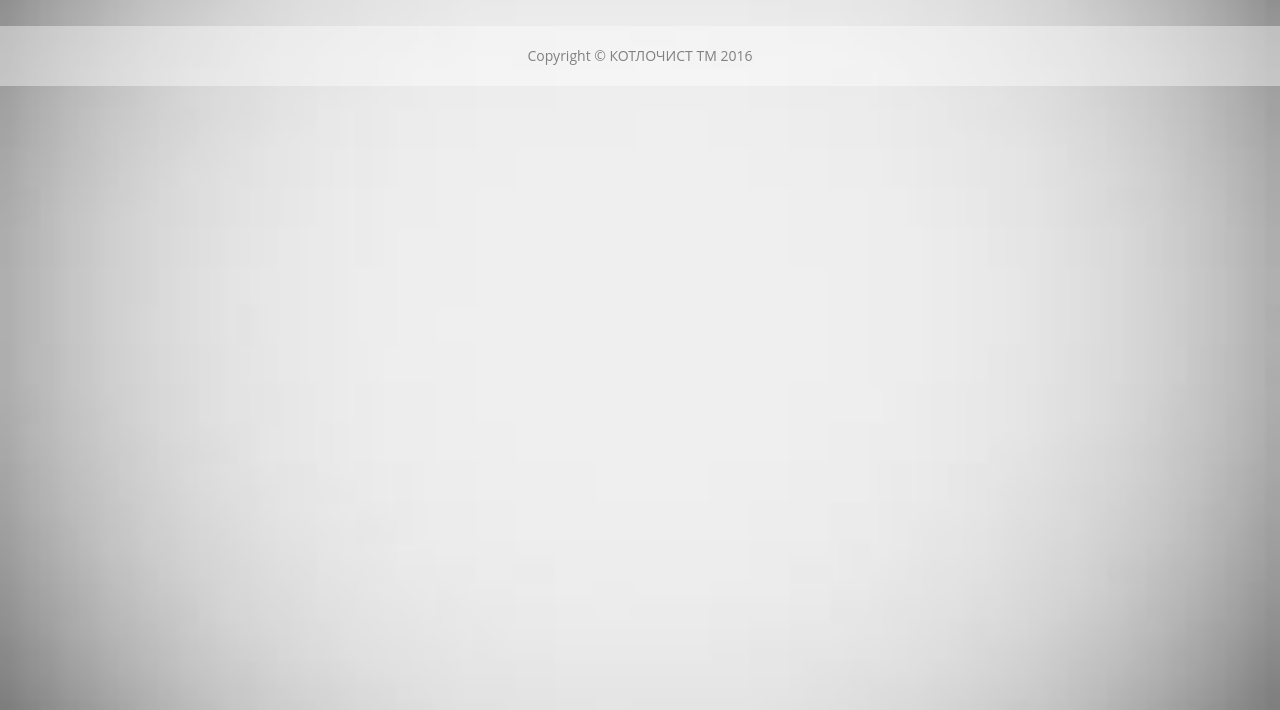
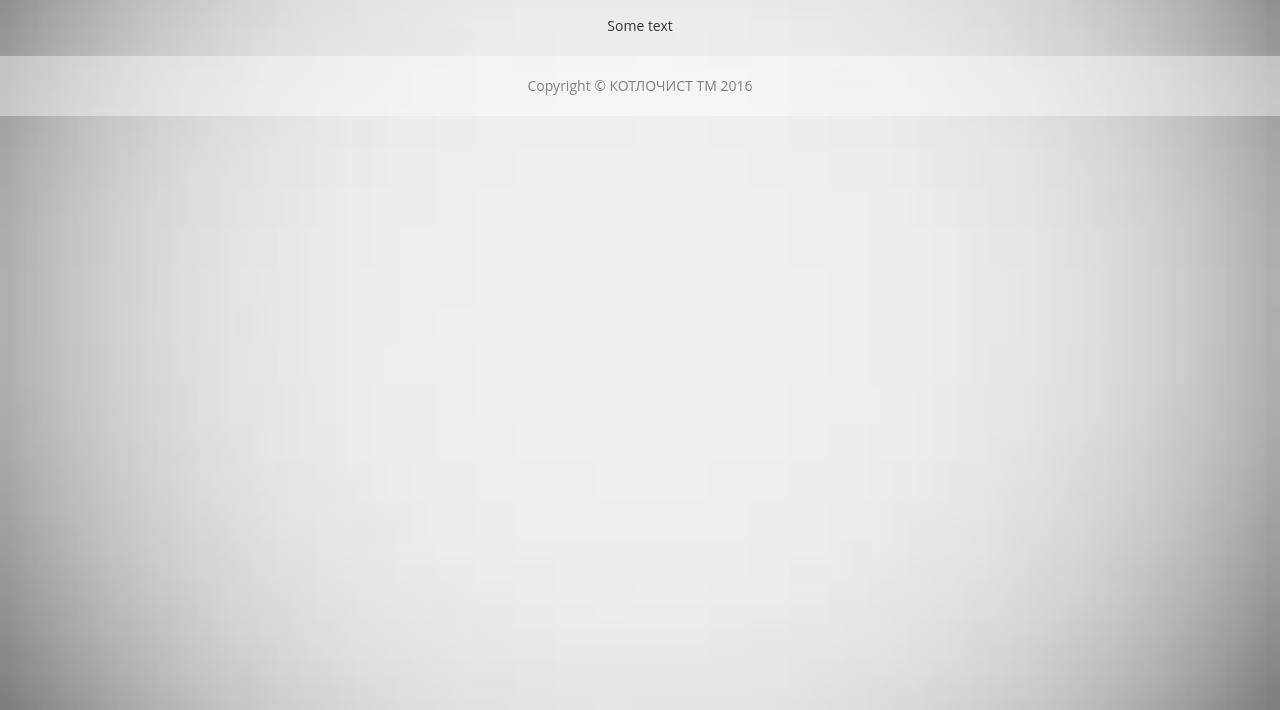
Before and after one commit to ihor-v/kotlochyst, a plain HTML site: page faq.html in a window 1280 px wide. Shown: the part 90-800 px from the top of the page. Drawn offline with nearby package versions, Linux system fonts and the light colour scheme.

Commit message:
edit faq.html

```diff
--- a/faq.html
+++ b/faq.html
@@ -62,7 +62,11 @@
     <!--    End Navigation-->
     <!--    Main Body-->
     <div class="container">
-
+        <div class="row">
+            <div class="col-lg-12 text-center">
+                <p>Some text</p>
+            </div>
+        </div>
     </div>
     <!--    End main body-->
     <!--    Start footer-->
```
